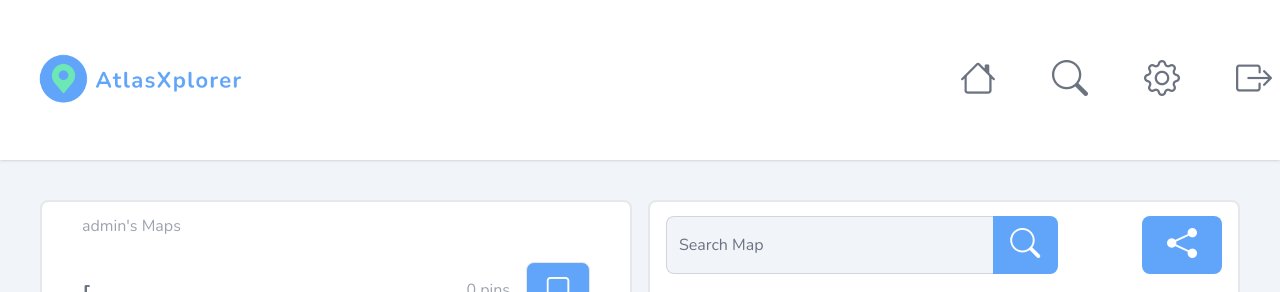
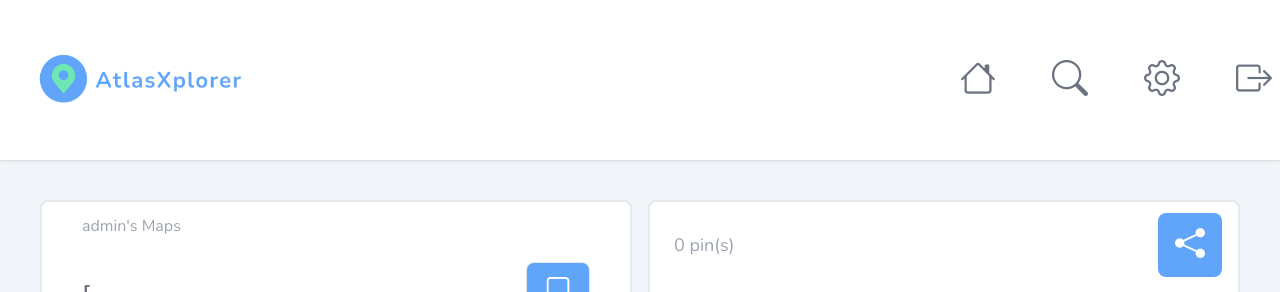
Before and after one commit to akesserwani/atlasxplorer, a Django app: a page that uses main/templates/map.html in a window 1280 px wide. Shown: the top 292 px of the page. Run offline with Django 4.2, Linux system fonts and the light colour scheme; a user stored in the database is signed in; data comes from the database, SQL or seed files in the repository; both versions use the stored data as it was after the commit; some libraries are stand-ins or nearby versions.

Commit message:
removed search forms

```diff
--- a/main/templates/map.html
+++ b/main/templates/map.html
@@ -101,8 +101,6 @@
                 <!--If does not belong to user, user may save the map-->
                 {% else %}
                 <div class = "flex flex-row gap-4">
-                    <!-- number of pins on map -->
-                    <p class = "text-base text-gray-400 ml-10">{{ pins_all.count }} pins</p>
 
                     <!--Save Map Button-->
                     <form method="POST">
@@ -154,22 +152,16 @@
     <!--Right Box - Bottom-->
     <!--Saved Maps-->
     <div class = "w-full md:w-1/2 h-[65vh] flex flex-col bg-white border-2 rounded-lg">
-        <!--Search Bar Container with share button -->
-        <div class = "w-full h-1/6 flex flex-row justify-between items-center align-middle gap-5">
-            <!--Search Bar-->
-            <div class = "w-2/3 h-2/3 flex flex-row ml-4">
-                <!--Input Form-->
-                <input class="border-gray-300 border-r-0 rounded-l-lg w-5/6 py-4 bg-slate-100 text-gray-600 focus:outline-none focus:shadow-outline" id="map_name" type="text" placeholder="Search Map">
-                <!--Search Button-->
-                <button class = "w-1/6 h-full bg-blue-400 hover:bg-blue-500 border-blue-400 rounded-r-lg active:scale-95">
-                    <span class="text-white text-3xl hover:cursor-pointer"><i class="bi-search"></i></span>
-                </button>
-            </div>
+        <!--Top Container for search button -->
+        <div class = "w-full h-1/6 flex flex-row justify-between items-center align-middle gap-5 p-4">
+
+            <!-- number of pins on map -->
+            <p class = "text-lg text-gray-400 ml-2">{{ pins_all.count }} pin(s)</p>
 
             <!--Only show share button if map is public-->
             {% if not usermap.private %}
             <!--Share Button-->
-            <button onclick = "copyClipboard()" class = "w-20 h-2/3 mr-4 bg-blue-400 hover:bg-blue-500 border-blue-400 rounded-lg active:scale-95">
+            <button onclick = "copyClipboard()" class = "w-16 h-16 bg-blue-400 hover:bg-blue-500 border-blue-400 rounded-lg active:scale-95">
                 <span class="text-white text-3xl hover:cursor-pointer"><i class="bi-share-fill"></i></span>
             </button>
             {% endif %}
@@ -268,7 +260,7 @@ function generateMap(){
 
         //generate map
         //Main Tile Layer
-        var osm = L.tileLayer('https://tile.openstreetmap.org/{z}/{x}/{y}.png', {
+        var osm = L.tileLayer('https://server.arcgisonline.com/ArcGIS/rest/services/World_Street_Map/MapServer/tile/{z}/{y}/{x}', {
             maxZoom: 19
         });
 
@@ -328,6 +320,7 @@ function generateMap(){
     });
 }
 generateMap();
+
 
 </script>
 
@@ -404,7 +397,7 @@ generateMap();
         function generateCreationMap(){
             //start the code for intitializing the map
             //Main Tile Layer
-            var osm = L.tileLayer('https://tile.openstreetmap.org/{z}/{x}/{y}.png', {
+            var osm = L.tileLayer('https://server.arcgisonline.com/ArcGIS/rest/services/World_Street_Map/MapServer/tile/{z}/{y}/{x}', {
                 maxZoom: 19
             });
 
--- a/main/templates/pin/edit_pin.html
+++ b/main/templates/pin/edit_pin.html
@@ -96,7 +96,7 @@ var current_long = document.getElementById('long').value;
 
 //start the code for intitializing the map
 //Main Tile Layer
-var osm = L.tileLayer('https://tile.openstreetmap.org/{z}/{x}/{y}.png', {
+var osm = L.tileLayer('https://server.arcgisonline.com/ArcGIS/rest/services/World_Street_Map/MapServer/tile/{z}/{y}/{x}', {
     maxZoom: 19
 });
 
--- a/main/templates/pin/view_pin.html
+++ b/main/templates/pin/view_pin.html
@@ -101,7 +101,7 @@ document.addEventListener("DOMContentLoaded", function() {
 
     //start the code for intitializing the map
     //Main Tile Layer
-    var osm = L.tileLayer('https://tile.openstreetmap.org/{z}/{x}/{y}.png', {
+    var osm = L.tileLayer('https://server.arcgisonline.com/ArcGIS/rest/services/World_Street_Map/MapServer/tile/{z}/{y}/{x}', {
         maxZoom: 19
     });
 
--- a/main/templates/user_profile.html
+++ b/main/templates/user_profile.html
@@ -31,7 +31,7 @@
 
                         <div class = "flex flex-row gap-2">
                             <!--number of pins text-->
-                            <p class = "text-base text-gray-400">{{ map.pin.all.count }} pins | </p>
+                            <p class = "text-base text-gray-400">{{ map.pin.all.count }} pin(s) | </p>
 
                             <!--Like Count-->
                             <span class="text-gray-400"><i class="bi-heart-fill"></i></span>
--- a/main/views.py
+++ b/main/views.py
@@ -43,7 +43,8 @@ def index(response):
         'user_maps': UserMap.objects.all(),
         'form': form,
         'current_user': current_user,
-        'bookmarks': Bookmarks.objects.filter(user=response.user)
+        'bookmarks': Bookmarks.objects.filter(user=response.user),
+        'bookmarks_count': Bookmarks.objects.filter(user=response.user).count()
 
     }
 
@@ -51,6 +52,12 @@ def index(response):
 
 #search page functionality
 def search(request):
+    #get data from the search input once the search button is pressed
+
+    #once the search button has been pressed, search users database to find username that matches keywords closest
+
+    #output it with link to their profile
+
     return render(request, 'search.html')
 
 
--- a/theme/static/css/dist/styles.css
+++ b/theme/static/css/dist/styles.css
@@ -952,6 +952,10 @@ select {
   margin-top: 2rem;
 }
 
+.ml-6 {
+  margin-left: 1.5rem;
+}
+
 .block {
   display: block;
 }
```
Also changed, not shown: main/templates/index.html (+6 -2 lines), db.sqlite3.
